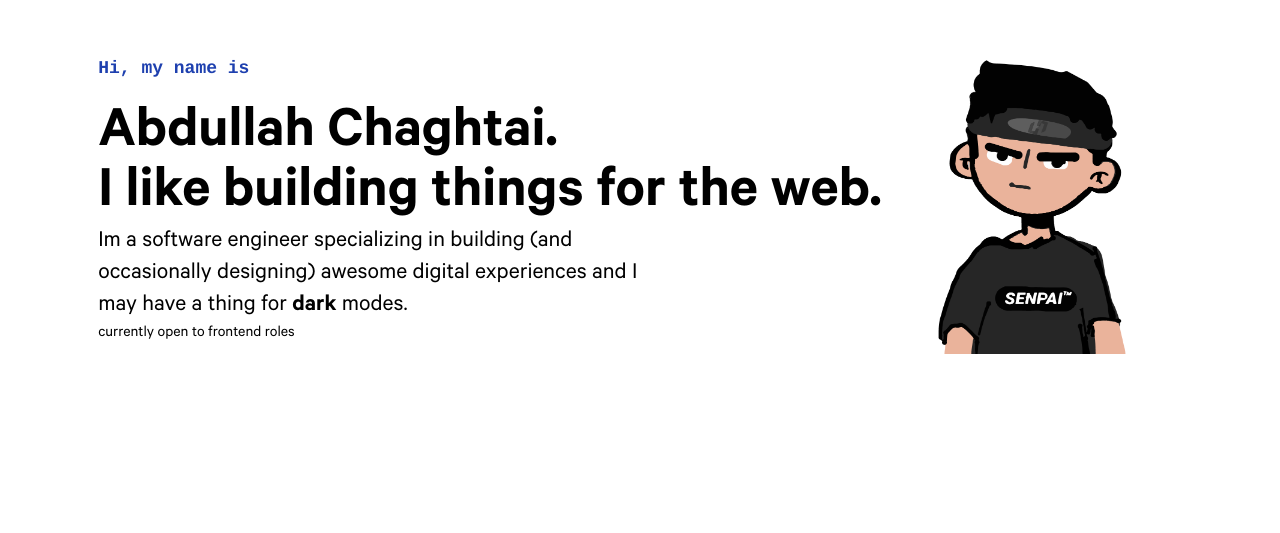
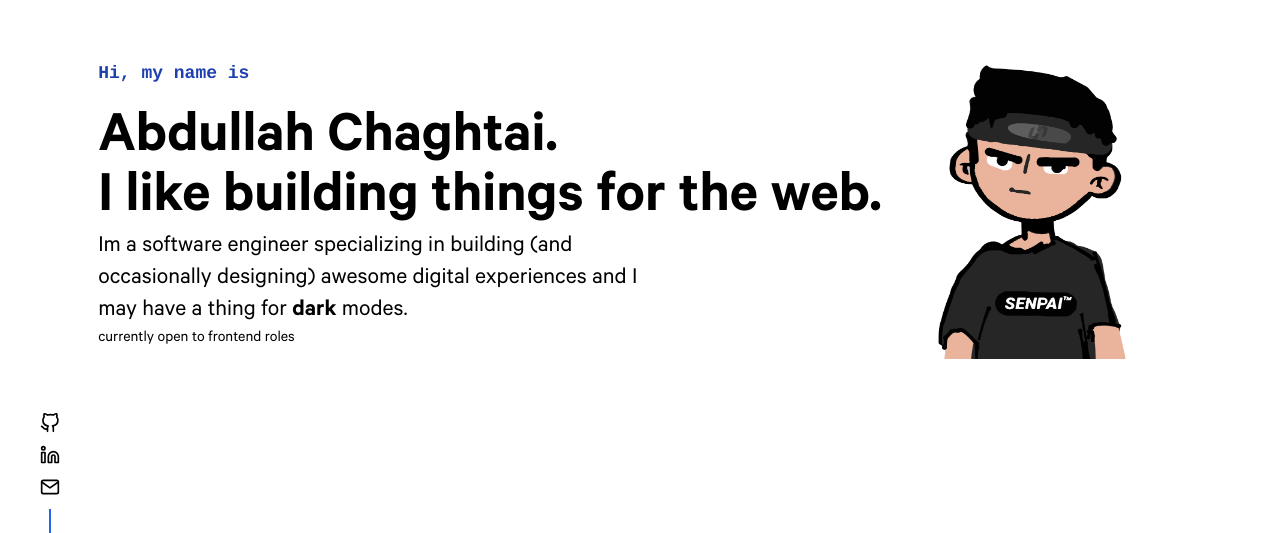
Before and after one commit to halalsenpai/abdullahchaghtai, a Next.js app: page / in a window 1280 px wide. Shown: the part 191-724 px from the top of the page. Built offline with nearby package versions, Linux system fonts and the light colour scheme.

Commit message:
socials added

```diff
--- a/components/Herosection.js
+++ b/components/Herosection.js
@@ -22,7 +22,7 @@ export const Herosection = () => {
   }
 
   return (
-    <div className="container mx-auto flex flex-col-reverse sm:flex-row 2xl:justify-center xl:justify-center select-none">
+    <div className="container md:px-[72px] md:max-w-[860px] lg:max-w-[unset] flex flex-col-reverse sm:flex-row 2xl:justify-center xl:justify-center select-none">
       <div className="flex flex-col">
         <h5 className="mb-6 font-courier font-semibold text-lg text-blue-800 dark:text-[#64ffda]">Hi, my name is</h5>
         <h3 className="text-6xl font-calibre font-bold">Abdullah Chaghtai.</h3>
@@ -37,7 +37,7 @@ export const Herosection = () => {
         <p>currently open to frontend roles</p>
       </div>
       <div className="flex justify-center">
-        <div className="w-full max-w-[300px] h-full">
+        <div className="w-full max-w-[300px] h-full flex items-center">
           <Image src={AvatarImage} height={500} width={500} />
         </div>
       </div>
--- /dev/null
+++ b/components/SocialMediaLinks.js
@@ -0,0 +1,18 @@
+import React from "react";
+import { socialMediaLinks } from "../constants/SocialMedia";
+import { Linkedin } from "react-feather";
+
+export const SocialMediaLinks = () => {
+  return (
+    <div className="hidden sm:fixed bottom-0 left-[40px] md:flex flex-col items-center">
+      <div className="flex flex-col">
+        {socialMediaLinks.map((item) => (
+          <a href={item.link} target="_blank" className="hover:-translate-y-1 ease-linear mb-3">
+            {item.icon}
+          </a>
+        ))}
+      </div>
+      <div className="w-[2px] h-[100px] bg-blue-600 dark:bg-yellow-400"></div>
+    </div>
+  );
+};
--- a/constants/SocialMedia.js
+++ b/constants/SocialMedia.js
@@ -1,20 +1,19 @@
-import { faGithub, faLinkedin } from "@fortawesome/free-brands-svg-icons";
-import { faEnvelope } from "@fortawesome/free-solid-svg-icons";
+import { Linkedin, GitHub, Mail } from "react-feather";
 
 export const socialMediaLinks = [
   {
     name: "github",
-    icon: faGithub,
+    icon: <GitHub size="20px" />,
     link: "https://github.com/halalsenpai",
   },
   {
     name: "linkedin",
-    icon: faLinkedin,
+    icon: <Linkedin size="20px" />,
     link: "https://www.linkedin.com/in/halalsenpai/",
   },
   {
     name: "email",
-    icon: faEnvelope,
-    link: "https://github.com/halalsenpai",
+    icon: <Mail size="20px" />,
+    link: "mailto:devchaghtai@gmail.com.com?subject=Mail from halalsenpai.com",
   },
 ];
--- a/package.json
+++ b/package.json
@@ -12,7 +12,8 @@
     "next": "12.1.0",
     "next-themes": "^0.2.1",
     "react": "17.0.2",
-    "react-dom": "17.0.2"
+    "react-dom": "17.0.2",
+    "react-feather": "^2.0.10"
   },
   "devDependencies": {
     "autoprefixer": "^10.4.2",
--- a/pages/index.js
+++ b/pages/index.js
@@ -1,8 +1,10 @@
 import { Herosection } from "../components/Herosection";
+import { SocialMediaLinks } from "../components/SocialMediaLinks";
 
 export default function Home() {
   return (
     <div>
+      <SocialMediaLinks />
       <main className="dark:bg-[#0a192f]">
         <div className="sm:h-screen sm:flex sm:justify-center sm:items-center sm:min-h-[500px]">
           <Herosection />
```
Also changed, not shown: 1 other file (tests, documents, lock files or other folders).
